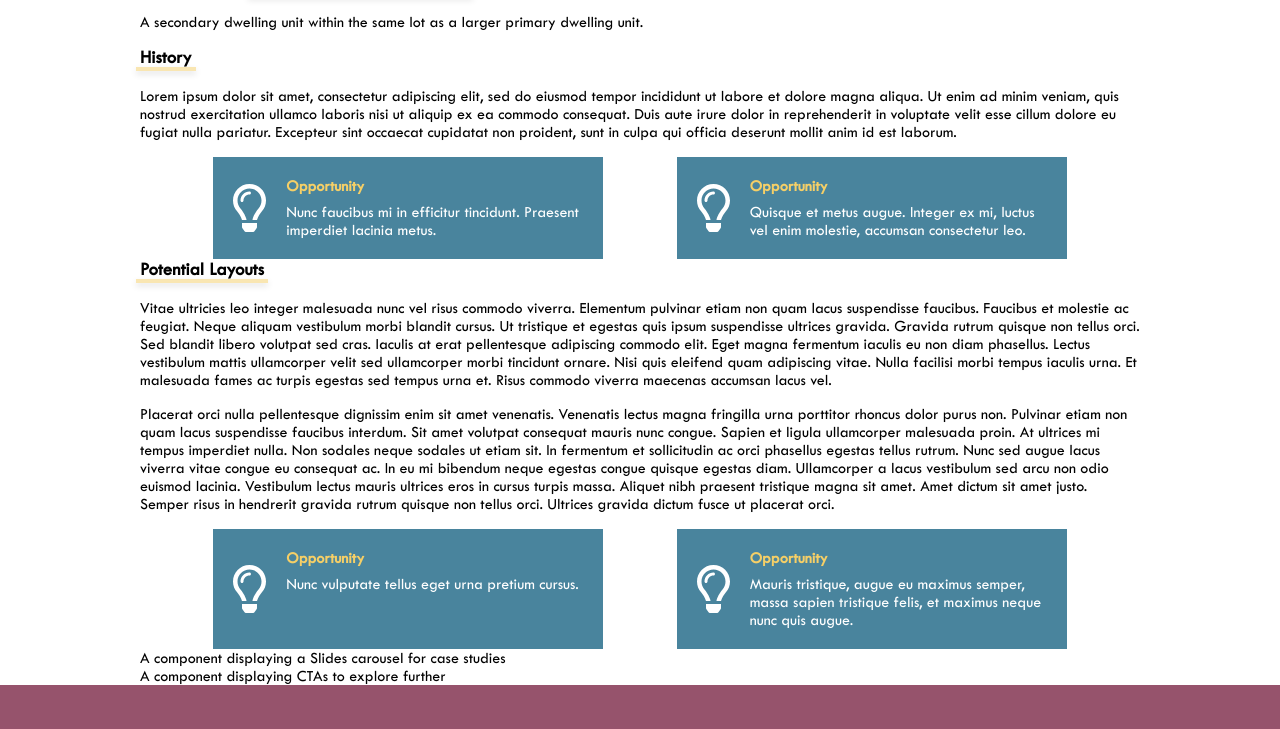
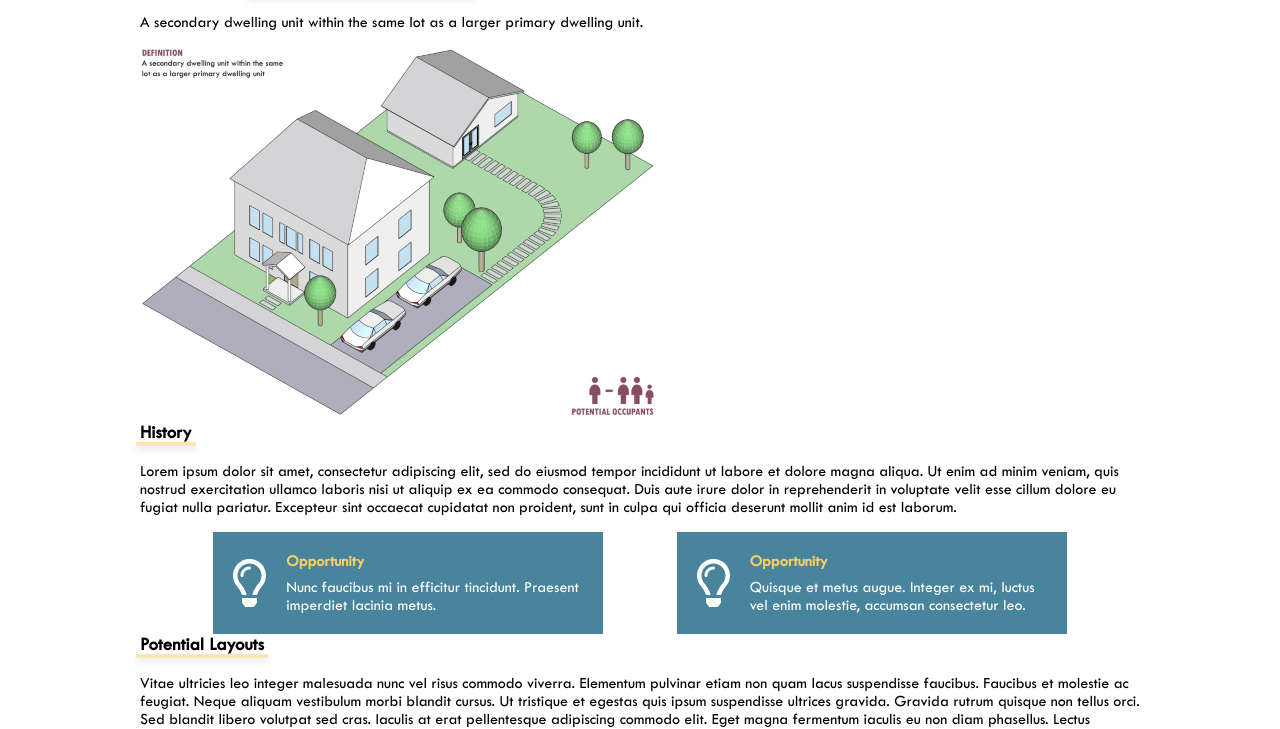
Before and after one commit to MAPC/living-little-staging, a Gatsby site: page / in a window 1280 px wide. Shown: the part 78-807 px from the top of the page. Built offline with nearby package versions, Linux system fonts and the light colour scheme; Gatsby itself is replaced by a stand-in of ours.

Commit message:
Display temporary overview images for each typology

```diff
--- a/gatsby-config.js
+++ b/gatsby-config.js
@@ -6,6 +6,8 @@ module.exports = {
     author: '@MAPCMetroBoston',
   },
   plugins: [
+    'gatsby-transformer-sharp',
+    'gatsby-plugin-sharp',
     'gatsby-plugin-sass',
     'gatsby-plugin-react-helmet',
     {
--- a/package.json
+++ b/package.json
@@ -23,7 +23,9 @@
     "gatsby-plugin-offline": "^3.0.41",
     "gatsby-plugin-react-helmet": "^3.1.24",
     "gatsby-plugin-sass": "^2.2.1",
+    "gatsby-plugin-sharp": "^2.5.3",
     "gatsby-source-filesystem": "^2.1.56",
+    "gatsby-transformer-sharp": "^2.4.3",
     "gh-pages": "^2.2.0",
     "node-sass": "^4.13.1",
     "prop-types": "^15.7.2",
--- a/src/components/typologySelect.jsx
+++ b/src/components/typologySelect.jsx
@@ -1,7 +1,7 @@
 import React, { useState } from 'react';
 import SubtopicHeader from './typologySelect/subtopicHeader';
 import OpportunityButton from './typologySelect/opportunityButton';
-import definitions from '../content/definitions.json';
+import Overview from './typologySelect/overview';
 import opportunties from '../content/opportunities.json';
 
 const TypologySelect = () => {
@@ -45,7 +45,7 @@ const TypologySelect = () => {
           width: `${selectWidth[typology]}px`,
         }}
       />
-      <p>{definitions[typology]}</p>
+      <Overview typology={typology} />
       <SubtopicHeader title="History" />
       <p>Lorem ipsum dolor sit amet, consectetur adipiscing elit, sed do eiusmod tempor incididunt ut labore et dolore magna aliqua. Ut enim ad minim veniam, quis nostrud exercitation ullamco laboris nisi ut aliquip ex ea commodo consequat. Duis aute irure dolor in reprehenderit in voluptate velit esse cillum dolore eu fugiat nulla pariatur. Excepteur sint occaecat cupidatat non proident, sunt in culpa qui officia deserunt mollit anim id est laborum.</p>
       <div className="opportunity__wrapper">
--- /dev/null
+++ b/src/components/typologySelect/overview.jsx
@@ -0,0 +1,34 @@
+import PropTypes from 'prop-types';
+import React from 'react';
+import definitions from '../../content/definitions.json';
+import aduTemp from '../../images/adu-temp.png';
+import tinyHouseTemp from '../../images/tinyhouse-temp.png';
+import rowHouseTemp from '../../images/rowhouse-temp.png';
+import mixedUseTemp from '../../images/mixed-use-temp.png';
+import cottageTemp from '../../images/cottage.gif';
+import cohousingTemp from '../../images/cohousingtemp.png';
+
+
+const Overview = ({ typology }) => {
+  const overviewGif = {
+    adu: aduTemp,
+    'tiny house': tinyHouseTemp,
+    'row house': rowHouseTemp,
+    'mixed-use': mixedUseTemp,
+    cottage: cottageTemp,
+    cohousing: cohousingTemp,
+  };
+
+  return (
+    <>
+      <p>{definitions[typology]}</p>
+      <img src={overviewGif[typology]} className="typology-select__overview-gif" />
+    </>
+  );
+};
+
+Overview.propTypes = {
+  typology: PropTypes.string.isRequired,
+};
+
+export default Overview;
--- a/src/components/typologySelect/subtopicHeader.jsx
+++ b/src/components/typologySelect/subtopicHeader.jsx
@@ -10,10 +10,10 @@ const SubtopicHeader = ({ title }) => {
   return (
     <div className="subtopic__wrapper">
       <h3 className="subtopic__title">{title}</h3>
-      <div className="subtopic__highlight" style={{ width: `${highlightWidth[title]}px`}} />
+      <div className="subtopic__highlight" style={{ width: `${highlightWidth[title]}px` }} />
     </div>
   );
-}
+};
 
 SubtopicHeader.propTypes = {
   title: PropTypes.string.isRequired,
--- a/src/styles/typology-select.scss
+++ b/src/styles/typology-select.scss
@@ -48,10 +48,6 @@
 }
 
 .subtopic {
-  &__wrapper {
-    display: inline;
-  }
-
   &__title {
     display: inline;
     margin: 0;
```
Also changed, not shown: src/images/adu-temp.png (added), src/images/cohousingtemp.png (added), src/images/mixed-use-temp.png (added), src/images/rowhouse-temp.png (added), src/images/tinyhouse-temp.png (added), 2 other files.
